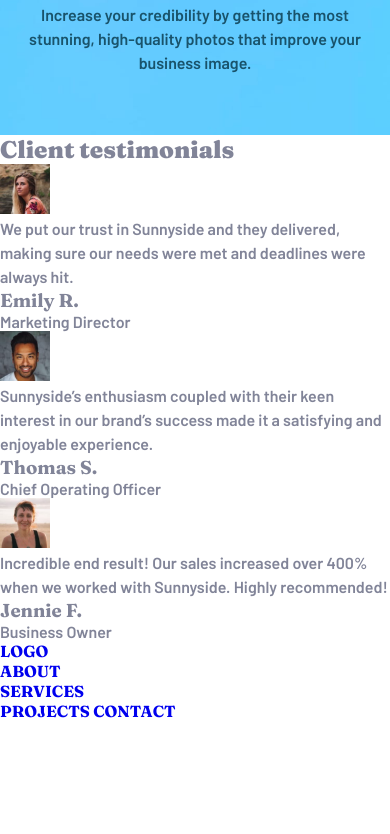
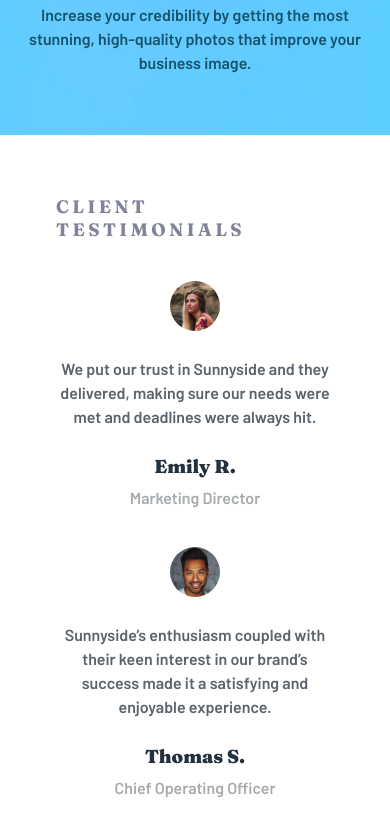
Before and after one commit to okayda/sunny-landing-page, a website built with Parcel: page src/index.html in a window 390 px wide. Shown: the part 2976-3810 px from the top of the page. Before the commit the page ends 3697 px from the top, so only its background shows below. Built offline with nearby package versions, Linux system fonts and the light colour scheme.

Commit message:
Add testimonials section with styles at mobile

```diff
--- a/src/index.html
+++ b/src/index.html
@@ -145,7 +145,7 @@
             </p>
           </blockquote>
 
-          <div>
+          <div class="testimonial-position">
             <h3>Emily R.</h3>
             <span>Marketing Director</span>
           </div>
@@ -161,7 +161,7 @@
             </p>
           </blockquote>
 
-          <div>
+          <div class="testimonial-position">
             <h3>Thomas S.</h3>
             <span>Chief Operating Officer</span>
           </div>
@@ -177,7 +177,7 @@
             </p>
           </blockquote>
 
-          <div>
+          <div class="testimonial-position">
             <h3>Jennie F.</h3>
             <span>Business Owner</span>
           </div>
--- a/src/scss/layout/_testimonials-section.scss
+++ b/src/scss/layout/_testimonials-section.scss
@@ -1,7 +1,46 @@
+@use "../abstracts" as *;
+
 .testimonials-section {
+  display: flex;
+  flex-direction: column;
+  gap: 4rem;
+  align-items: center;
+
+  padding: 6rem 5.6rem;
+}
+
+.testimonials-section h2 {
+  font-size: 1.8rem;
+  text-transform: uppercase;
+  letter-spacing: 3.5px;
+  font-weight: 700;
+}
+
+.testimonial-content {
+  text-align: center;
+
+  display: flex;
+  flex-direction: column;
+  gap: 2.6rem;
+  align-items: center;
 }
 
 .testimonial-content img {
+  border-radius: 100px;
   height: 50px;
   width: 50px;
 }
+
+.testimonial-content blockquote {
+  color: $very-dark-grayish-blue;
+}
+
+.testimonial-position h3 {
+  color: $very-dark-desaturated-blue;
+  font-weight: 900;
+  margin-bottom: 1rem;
+}
+
+.testimonial-position span {
+  color: $grayish-blue;
+}
```
